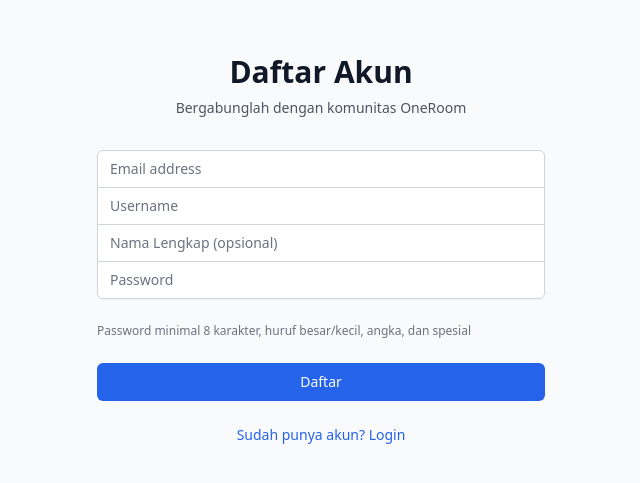
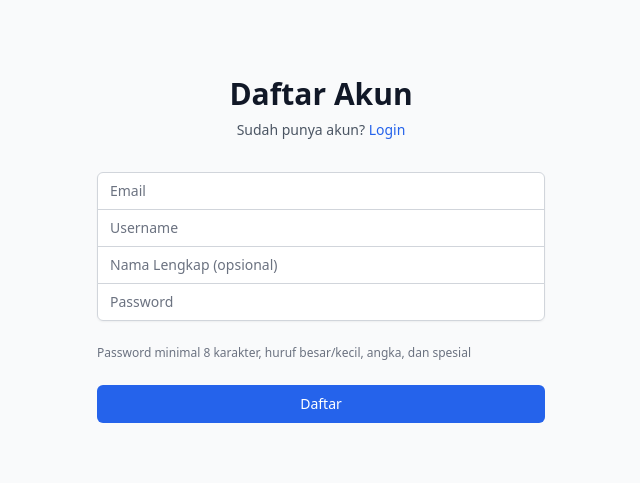
Before and after one commit to titan-dev-org/OneRoom, a Next.js app: page /register in a window 1280 px wide. Shown: the part 163-646 px from the top of the page, without its empty margins (319-959 px from the left). Built offline with nearby package versions, Linux system fonts and the light colour scheme; no server answers.

Commit message:
Update page.tsx

```diff
--- a/app/(auth)/register/page.tsx
+++ b/app/(auth)/register/page.tsx
@@ -1,9 +1,10 @@
 // app/(auth)/register/page.tsx
 'use client'
 
-import { useState } from 'react'
+import { useState, useEffect } from 'react'
 import { useRouter } from 'next/navigation'
 import { createClient } from '@/lib/supabase/client'
+import Link from 'next/link'
 
 export default function Register() {
   const [email, setEmail] = useState('')
@@ -12,8 +13,21 @@ export default function Register() {
   const [fullName, setFullName] = useState('')
   const [error, setError] = useState('')
   const [loading, setLoading] = useState(false)
+  const [isLoading, setIsLoading] = useState(true)
   const router = useRouter()
   const supabase = createClient()
+
+  // Cek session di awal
+  useEffect(() => {
+    const checkSession = async () => {
+      const { data: { session } } = await supabase.auth.getSession()
+      if (session) {
+        router.push('/')
+      }
+      setIsLoading(false)
+    }
+    checkSession()
+  }, [router, supabase])
 
   const validatePassword = (pass: string) => {
     const hasMinLength = pass.length >= 8
@@ -70,7 +84,7 @@ export default function Register() {
               id: authData.user.id,
               username,
               full_name: fullName,
-              role: 'user', // default role
+              role: 'user',
             },
           ])
 
@@ -85,6 +99,14 @@ export default function Register() {
     }
   }
 
+  if (isLoading) {
+    return (
+      <div className="min-h-screen flex items-center justify-center">
+        <div className="animate-spin rounded-full h-12 w-12 border-b-2 border-blue-500"></div>
+      </div>
+    )
+  }
+
   return (
     <div className="min-h-screen flex items-center justify-center bg-gray-50 py-12 px-4 sm:px-6 lg:px-8">
       <div className="max-w-md w-full space-y-8">
@@ -93,7 +115,10 @@ export default function Register() {
             Daftar Akun
           </h2>
           <p className="mt-2 text-center text-sm text-gray-600">
-            Bergabunglah dengan komunitas OneRoom
+            Sudah punya akun?{' '}
+            <Link href="/login" className="font-medium text-blue-600 hover:text-blue-500">
+              Login
+            </Link>
           </p>
         </div>
         <form className="mt-8 space-y-6" onSubmit={handleSubmit}>
@@ -104,11 +129,12 @@ export default function Register() {
                 id="email"
                 name="email"
                 type="email"
+                autoComplete="email"
                 required
                 value={email}
                 onChange={(e) => setEmail(e.target.value)}
                 className="appearance-none rounded-none relative block w-full px-3 py-2 border border-gray-300 placeholder-gray-500 text-gray-900 rounded-t-md focus:outline-none focus:ring-blue-500 focus:border-blue-500 focus:z-10 sm:text-sm"
-                placeholder="Email address"
+                placeholder="Email"
               />
             </div>
             <div>
@@ -142,6 +168,7 @@ export default function Register() {
                 id="password"
                 name="password"
                 type="password"
+                autoComplete="new-password"
                 required
                 value={password}
                 onChange={(e) => setPassword(e.target.value)}
@@ -165,19 +192,13 @@ export default function Register() {
             <button
               type="submit"
               disabled={loading}
-              className="group relative w-full flex justify-center py-2 px-4 border border-transparent text-sm font-medium rounded-md text-white bg-blue-600 hover:bg-blue-700 focus:outline-none focus:ring-2 focus:ring-offset-2 focus:ring-blue-500 disabled:opacity-50"
+              className="group relative w-full flex justify-center py-2 px-4 border border-transparent text-sm font-medium rounded-md text-white bg-blue-600 hover:bg-blue-700 focus:outline-none focus:ring-2 focus:ring-offset-2 focus:ring-blue-500 disabled:opacity-50 disabled:cursor-not-allowed"
             >
               {loading ? 'Memproses...' : 'Daftar'}
             </button>
-          </div>
-
-          <div className="text-sm text-center">
-            <a href="/login" className="font-medium text-blue-600 hover:text-blue-500">
-              Sudah punya akun? Login
-            </a>
           </div>
         </form>
       </div>
     </div>
   )
-                }
+            }
```
